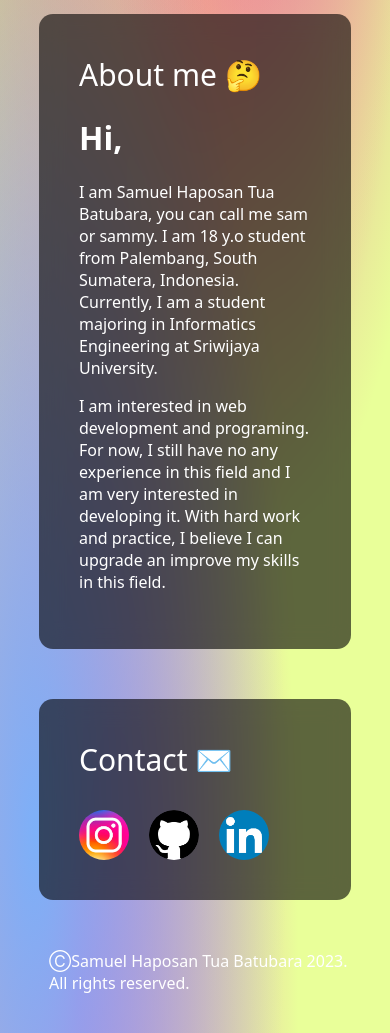
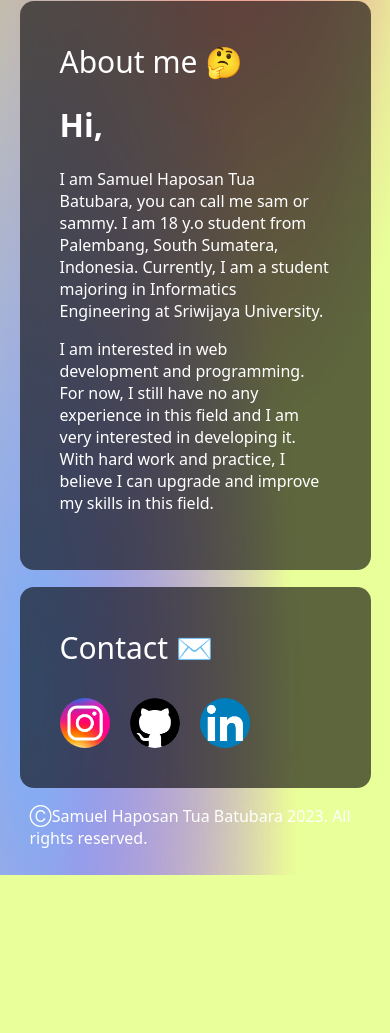
Before and after one commit to samuelhtb/profile-web, a plain HTML site: page index.html in a window 390 px wide. Shown: the part 770-1803 px from the top of the page. After the commit the page ends 1645 px from the top, so only its background shows below. Drawn offline with Linux system fonts and the light colour scheme.

Commit message:
fixing some word in about me section

```diff
--- a/css/style.css
+++ b/css/style.css
@@ -18,14 +18,14 @@ body {
         radial-gradient(at 20% 98%, hsla(316, 72%, 64%, 1) 0px, transparent 50%),
         radial-gradient(at 44% 9%, hsla(40, 96%, 77%, 1) 0px, transparent 50%),
         radial-gradient(at 10% 9%, hsla(76, 65%, 63%, 1) 0px, transparent 50%);
-    min-height: 150vh;
+    /* min-height: 150vh; */
     margin: 50px
 }
 
 .glass-home {
     padding: 40px;
     border-radius: 14px;
-    /* display: block; */
+    display: block;
     background: rgba(0,0,0,0.6);
     backdrop-filter: blur(11.6px);
     -webkit-backdrop-filter: blur(11.6px);
@@ -136,9 +136,28 @@ button:hover {
     width: 50px;
     border-radius: 50%;
 }
+
+footer {
+    position:relative ;
+    padding: 50px 10px 0px 10px;
+    width: 100%;
+    /* Height of the footer*/
+    height: 50px;
+    /* background: grey; */
+    /* margin-top: 40px; */
+}
+
 @media only screen and (max-width: 767px) {
     body {
-        margin: 10%;
+        margin: 5%;
+    }
+
+    .glass-about {
+        margin-top: 5%;
+    }
+
+    .glass-contact {
+        margin-top: 5%;
     }
 
     .nav-items {
@@ -157,14 +176,8 @@ button:hover {
     .profile-pict {
         width: 100%;
     }
+
+    footer {
+        margin-top: -33px;
+    }
 }
-
-footer {
-    position:relative ;
-    padding: 50px 10px 0px 10px;
-    bottom: 0;
-    width: 100%;
-    /* Height of the footer*/
-    height: px;
-    /* background: grey; */
-}
--- a/index.html
+++ b/index.html
@@ -52,9 +52,9 @@
                     Currently, I am a student majoring in Informatics Engineering at Sriwijaya University.
                 </p>
                 <p>
-                    I am interested in web development and programing.
+                    I am interested in web development and programming.
                     For now, I still have no any experience in this field and I am very interested in developing it.
-                    With hard work and practice, I believe I can upgrade an improve my skills in this field.
+                    With hard work and practice, I believe I can upgrade and improve my skills in this field.
                 </p>
             </div>
             <div class="right-2">
```
